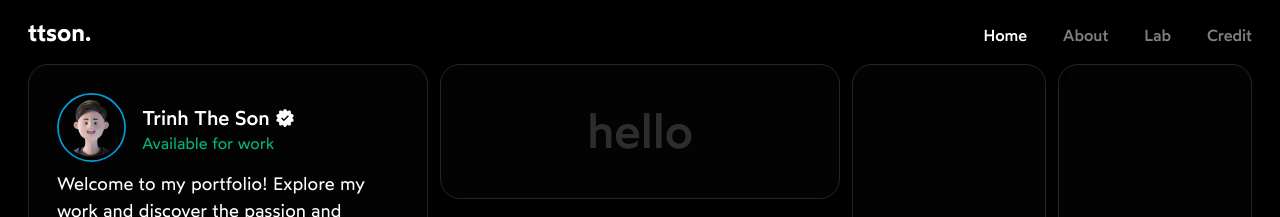
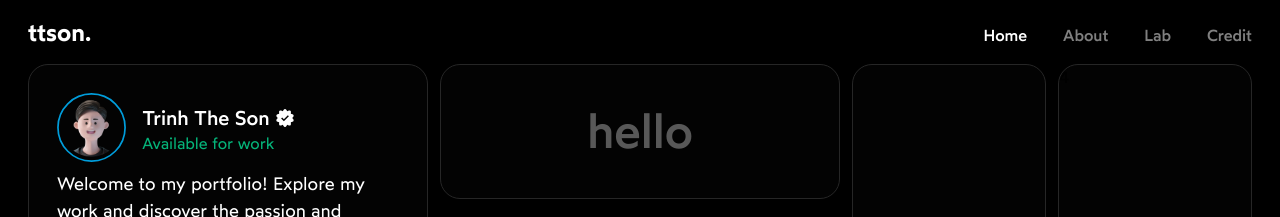
Before and after one commit to ttsoncs/portfolio-refactor, a Next.js app: page / in a window 1280 px wide. Shown: the top 217 px of the page. Built offline with nearby package versions, Linux system fonts and the light colour scheme.

Commit message:
Update animation properties and color variables in TextLoop.js

```diff
--- a/src/components/TextLoop/TextLoop.js
+++ b/src/components/TextLoop/TextLoop.js
@@ -11,7 +11,7 @@ const variants = {
   center: {
     opacity: 1,
     transition: {
-      opacity: { duration: 1.5, delay: 1.5, },
+      opacity: { duration: 2, delay: 1.5, },
     },
   },
   exit: {
@@ -55,7 +55,7 @@ function TextLoop() {
 }
 
 const Wrapper = styled(motion.p)`
-  color: var(--color-secondary-text);
+  color: var(--color-primary-text);
   font-size: ${48 / 16}rem;
   font-weight: var(--font-weight-medium);
   height: fit-content;
```
